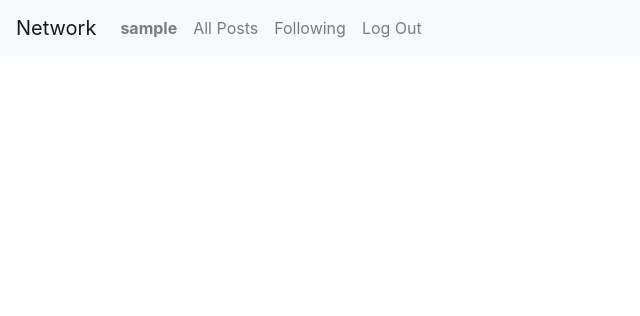
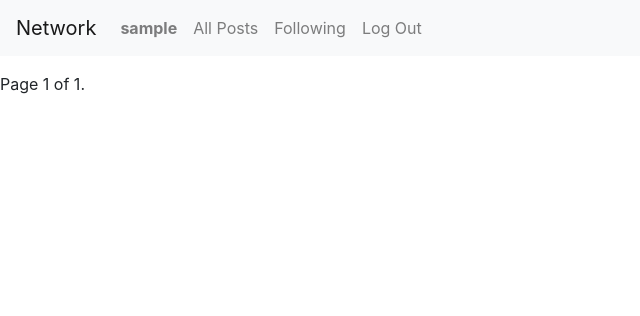
Before and after one commit to TanyaShelest/CS50Web_2020_Project4, a Django app: page /following in a window 1280 px wide. Shown: the top 316 px of the page, without its empty margins (0-640 px from the left). Run offline with Django 3.2, Linux system fonts and the light colour scheme; the visitor is signed in with stand-in values (Sample User, id 1); data comes from the database, SQL or seed files in the repository; data that the repository does not hold is empty; some libraries are stand-ins or nearby versions.

Commit message:
Implement pagination

```diff
--- a/network/templates/network/following.html
+++ b/network/templates/network/following.html
@@ -7,6 +7,23 @@
       <p><a href="{% url 'profile' username=post.author.username %}">{{ post.author.username }}</a></p>
       <small>{{ post.created_at }}</small>
       <div class="post-body">{{ post.body }}</div>
+   {% endfor %}
 </ul>
-{% endfor %}
+   <div class="pagination">
+      <span class="step-links">
+          {% if posts.has_previous %}
+              <a href="?page=1">&laquo; first</a>
+              <a href="?page={{ posts.previous_page_number }}">previous</a>
+          {% endif %}
+
+          <span class="current">
+              Page {{ posts.number }} of {{ posts.paginator.num_pages }}.
+          </span>
+
+          {% if posts.has_next %}
+              <a href="?page={{ posts.next_page_number }}">next</a>
+              <a href="?page={{ posts.paginator.num_pages }}">last &raquo;</a>
+          {% endif %}
+      </span>
+  </div>
 {% endblock %}
--- a/network/views.py
+++ b/network/views.py
@@ -1,4 +1,5 @@
 from django.contrib.auth import authenticate, login, logout
+from django.core.paginator import Paginator
 from django.db import IntegrityError
 from django.db.models.lookups import In
 from django.http import HttpResponse, HttpResponseRedirect, JsonResponse
@@ -14,9 +15,14 @@ from .forms import PostForm
 
 
 def index(request):
-     # if this is a POST request we need to process the form data
+    posts = Post.objects.order_by('-created_at')
+    paginator = Paginator(posts, 10)
+
+    current_page = request.GET.get('page')
+    page = paginator.get_page(current_page)
+
     return render(request, "network/index.html", {
-        "posts": Post.objects.order_by('-created_at'),
+        "posts": page,
     })
 
 
@@ -137,10 +143,13 @@ def following(request):
     posts = Post.objects.filter(
         author__in=user_profile.follows.all()
         .values("user")).order_by('-created_at')
+    paginator = Paginator(posts, 10)
+    current_page = request.GET.get('page')
+    page = paginator.get_page(current_page)
 
     return render(request, "network/following.html", {
         "user_profile": user_profile,
-        "posts": posts,
+        "posts": page,
     })
 
 
```
Also changed, not shown: network/templates/network/index.html (+18 -0 lines).
